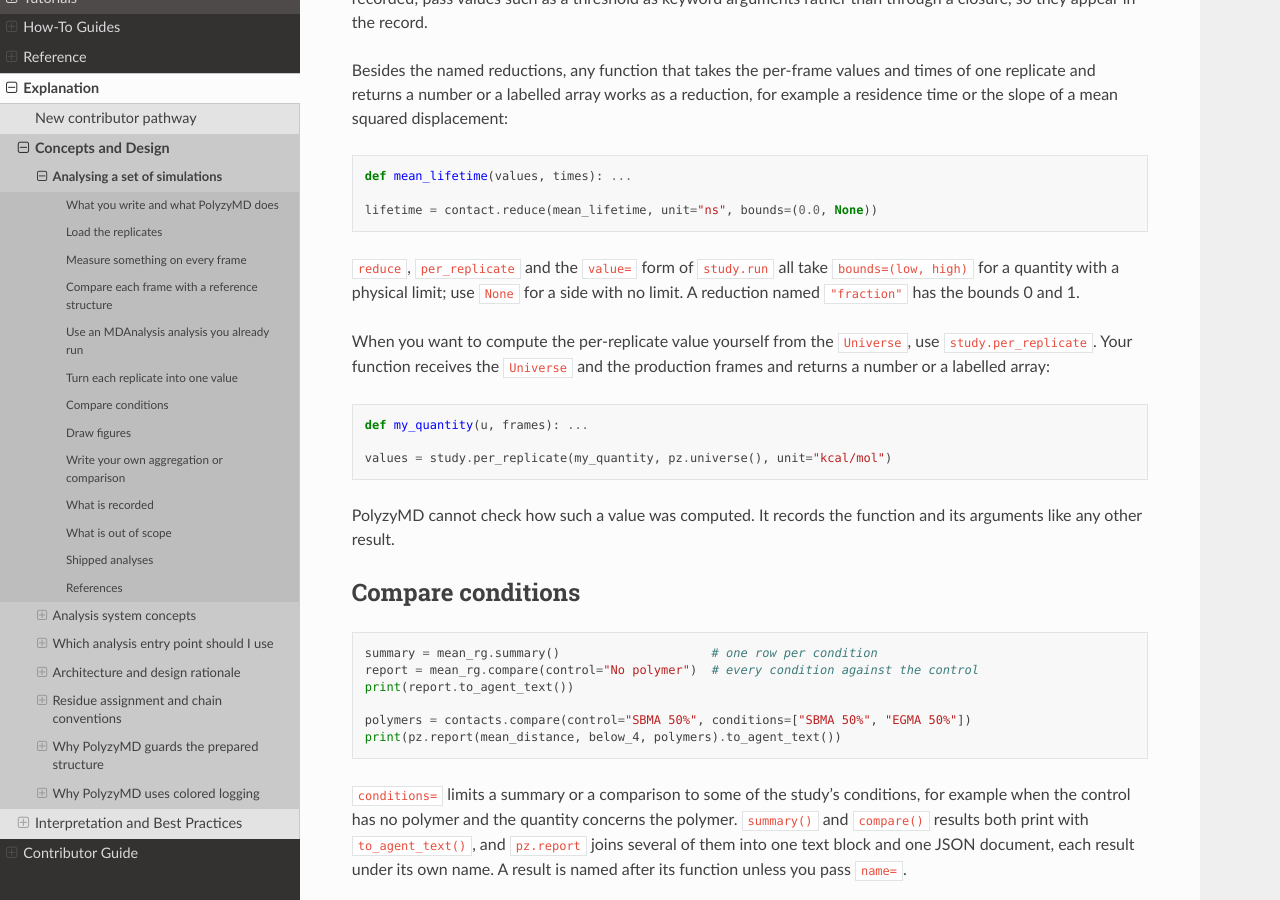
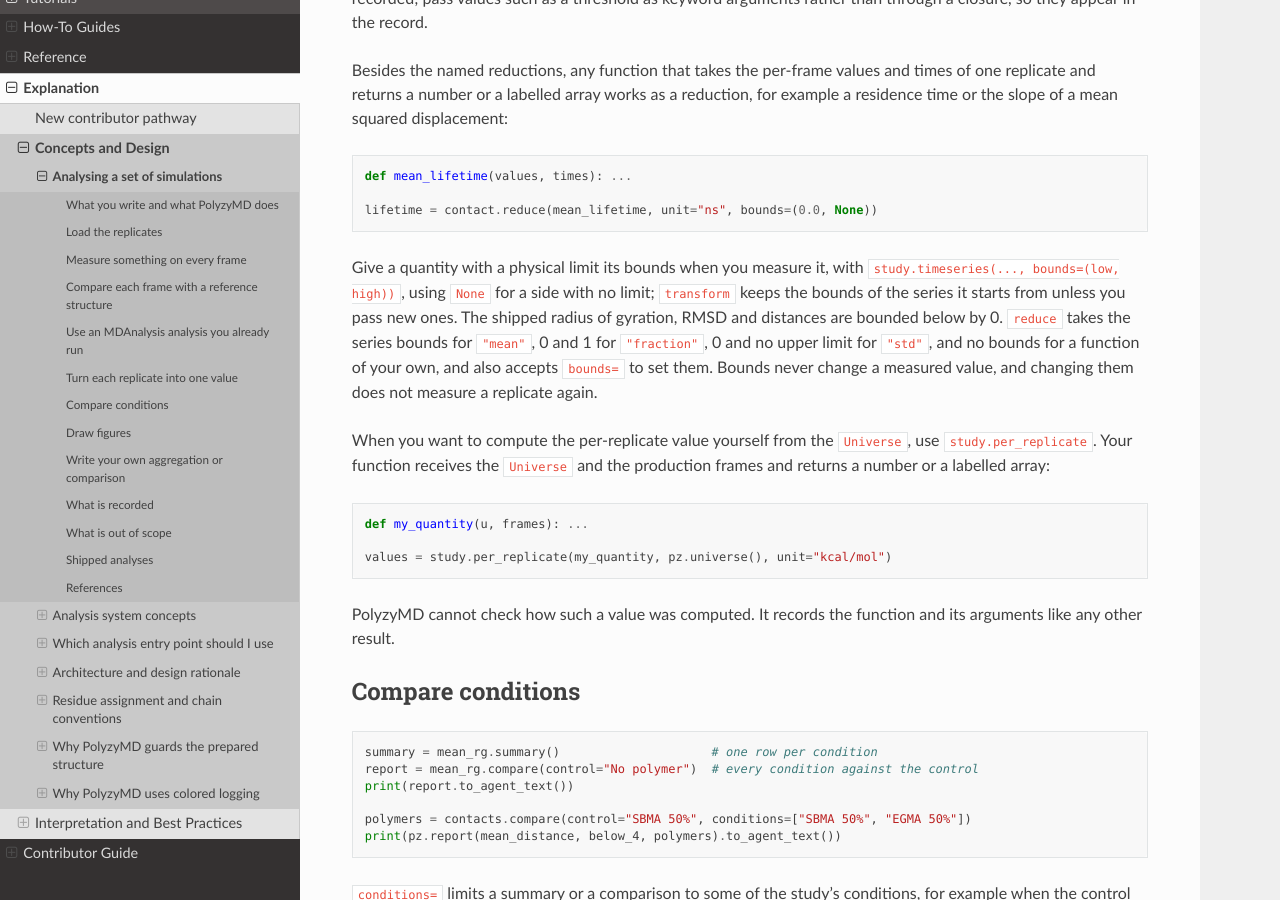
Before and after one commit to joelaforet/polyzymd, a Sphinx documentation site: the page built from docs/source/explanation/analysis_api.md, in a window 1280 px wide and 900 px high, scrolled down 3827 px. Built offline with Sphinx 7.4.7 and the Read the Docs theme 3.1.0, drawn with Linux system fonts in a browser that asks for light colours; some of the changed text lies outside the part shown.

Commit message:
docs(analyses): describe bounds and the reflected KDE
The API page now says how a series gets its physical bounds, which the shipped analyses set to 0, how reduce takes them, that they never change a value or trigger a new measurement, and that the distribution figures correct the KDE at a bound by reflection, citing Schuster (1985) and Silverman (1986).

````diff
--- a/docs/source/explanation/analysis_api.md
+++ b/docs/source/explanation/analysis_api.md
@@ -206,9 +206,14 @@
 lifetime = contact.reduce(mean_lifetime, unit="ns", bounds=(0.0, None))
 ```
 
-`reduce`, `per_replicate` and the `value=` form of `study.run` all take
-`bounds=(low, high)` for a quantity with a physical limit; use `None` for a
-side with no limit. A reduction named `"fraction"` has the bounds 0 and 1.
+Give a quantity with a physical limit its bounds when you measure it, with
+`study.timeseries(..., bounds=(low, high))`, using `None` for a side with no
+limit; `transform` keeps the bounds of the series it starts from unless you pass
+new ones. The shipped radius of gyration, RMSD and distances are bounded below
+by 0. `reduce` takes the series bounds for `"mean"`, 0 and 1 for `"fraction"`, 0
+and no upper limit for `"std"`, and no bounds for a function of your own, and
+also accepts `bounds=` to set them. Bounds never change a measured value, and
+changing them does not measure a replicate again.
 
 When you want to compute the per-replicate value yourself from the `Universe`,
 use `study.per_replicate`. Your function receives the `Universe` and the
@@ -311,7 +316,10 @@
 times, and the equilibration window shaded. `Timeseries.plot_distribution`
 draws, for each condition, the Gaussian kernel density estimate of all
 production frames pooled across replicates as a thick line and one thin line
-per replicate, with an optional threshold line. `ReplicateValues.plot` draws a
+per replicate, with an optional threshold line. Near a finite bound of the
+series the estimate is corrected by reflection (Schuster 1985; Silverman 1986,
+section 2.10), so the curve is drawn only within the physical range and still
+integrates to 1. `ReplicateValues.plot` draws a
 bar at each condition's mean with its 95 percent Student t interval and every
 replicate value as a point. Each figure carries a footnote naming the interval,
 the number of replicates and the production window.
@@ -393,6 +401,13 @@
 
 ## References
 
+Schuster, E. F. Incorporating Support Constraints into Nonparametric Estimators
+of Densities. *Commun. Stat. Theory Methods* **1985**, 14 (5), 1123-1136.
+doi:10.1080/03610928508828965
+
+Silverman, B. W. *Density Estimation for Statistics and Data Analysis*; Chapman
+and Hall: London, 1986; Section 2.10.
+
 Bender, R.; Lange, S. Adjusting for Multiple Testing: When and How? *J. Clin.
 Epidemiol.* **2001**, 54 (4), 343-349. doi:10.1016/S0895-4356(00)00314-0
 
````
